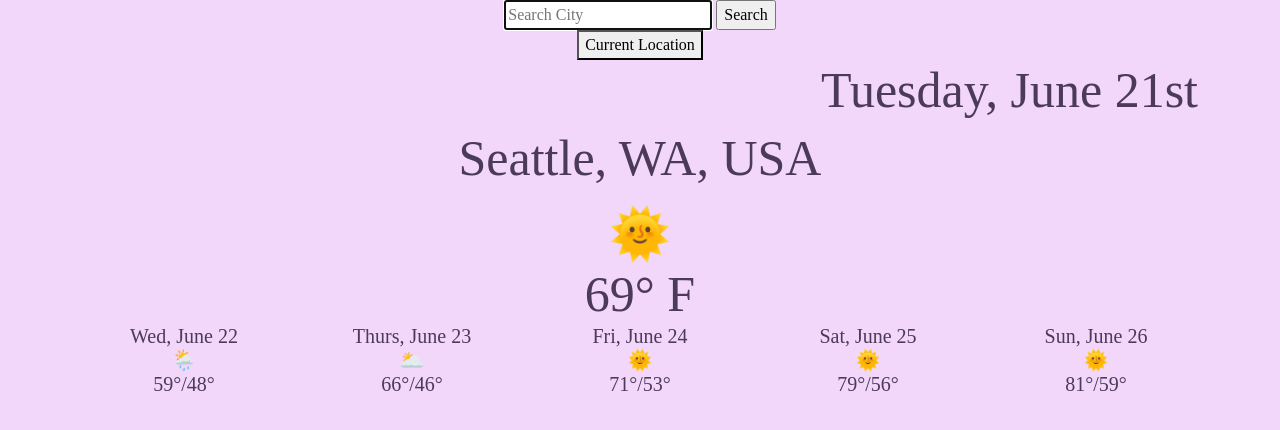
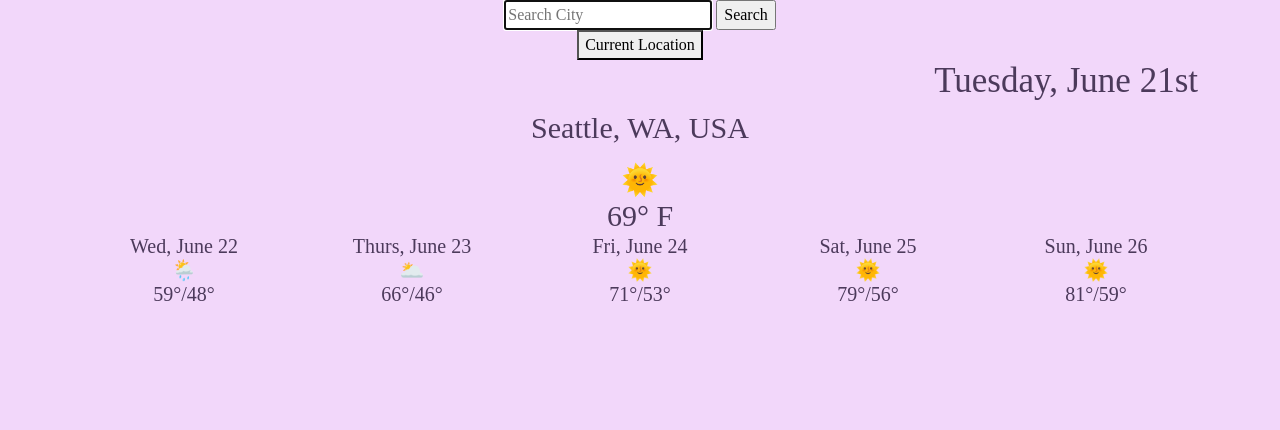
Before and after one commit to JordanDlmt/weather-app, a plain HTML site: page index.html in a window 1280 px wide. Drawn offline with nearby package versions, Linux system fonts and the light colour scheme; a script that the page names is missing.

Commit message:
changed font size

```diff
--- a/weatherapp/styling.css
+++ b/weatherapp/styling.css
@@ -9,14 +9,14 @@ body {
 }
 h1 {
   text-align: right;
-  font-size: 50px;
+  font-size: 35px;
 }
 h2,
 h3 {
   text-align: center;
   display: block;
   margin: 0 auto;
-  font-size: 50px;
+  font-size: 30px;
 }
 .col {
   text-align: center;
```
